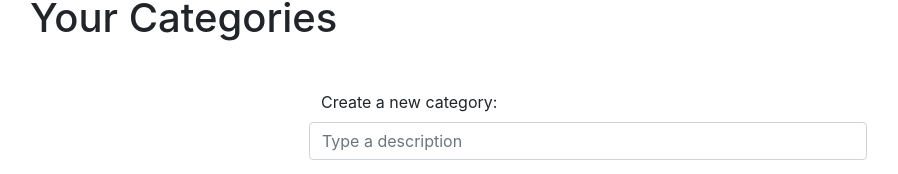
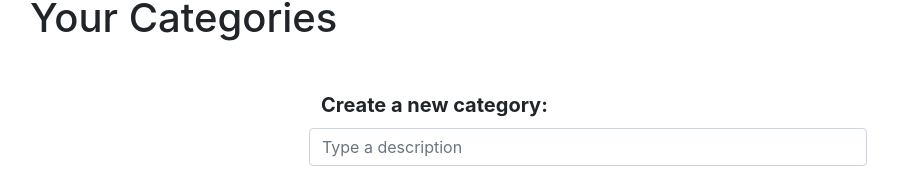
Before and after one commit to MateoCardonaRincon/webdev-fullstack-challenge-frontend, a React (Vite) app: page / in a window 1280 px wide. Shown: the part 604-778 px from the top of the page, without its empty margins (52-950 px from the left). Built offline with nearby package versions, Linux system fonts and the light colour scheme; no server answers.

Commit message:
Fix bug in add-note feature

```diff
--- a/src/components/CategoryForm.jsx
+++ b/src/components/CategoryForm.jsx
@@ -26,12 +26,11 @@ const CategoryForm = () => {
                 body: JSON.stringify(categoryFromForm)
             }).then(response => response.json());
 
-            // Reset input values of the Form component
-            formRef.current.reset()
-            setCategoryDescription('')
-
             dispatch({ type: "add-category", payload: categorySaved })
         }
+        // Reset input values of the Form component
+        formRef.current.reset()
+        setCategoryDescription('')
     }
 
     const addCategory = (event) => {
@@ -44,7 +43,7 @@ const CategoryForm = () => {
                 <div className="container w-50 mt-5">
 
                     <div className="row mb-3">
-                        <label className="form-label">Create a new category:</label>
+                        <label className="form-label label">Create a new category:</label>
                         <input className="form-control" type="text"
                             name="category" onChange={addCategory}
                             placeholder="Type a description"
--- a/src/components/NoteForm.jsx
+++ b/src/components/NoteForm.jsx
@@ -46,11 +46,12 @@ const NotesForm = () => {
             }).then(response => response.json());
 
             dispatch({ type: "add-note", payload: noteSaved })
-
-            // Reset input values of the Form component
-            formRef.current.reset()
-            setCategory('')
         }
+        // Reset input values of the Form component
+        formRef.current.reset()
+        setTitle('')
+        setMessage('')
+        setCategory('')
     }
 
     return (
```
